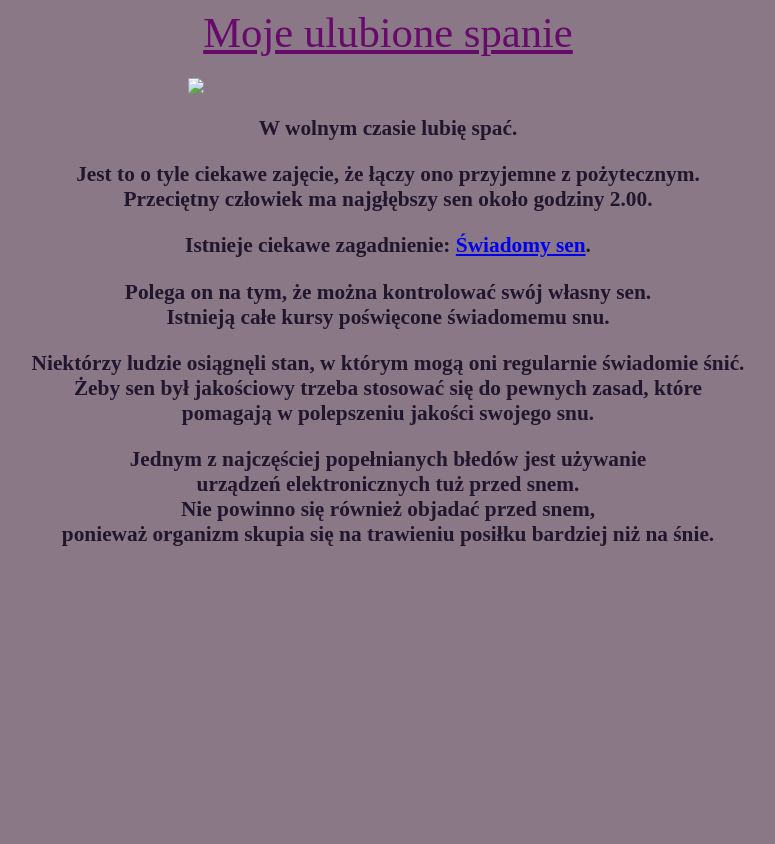
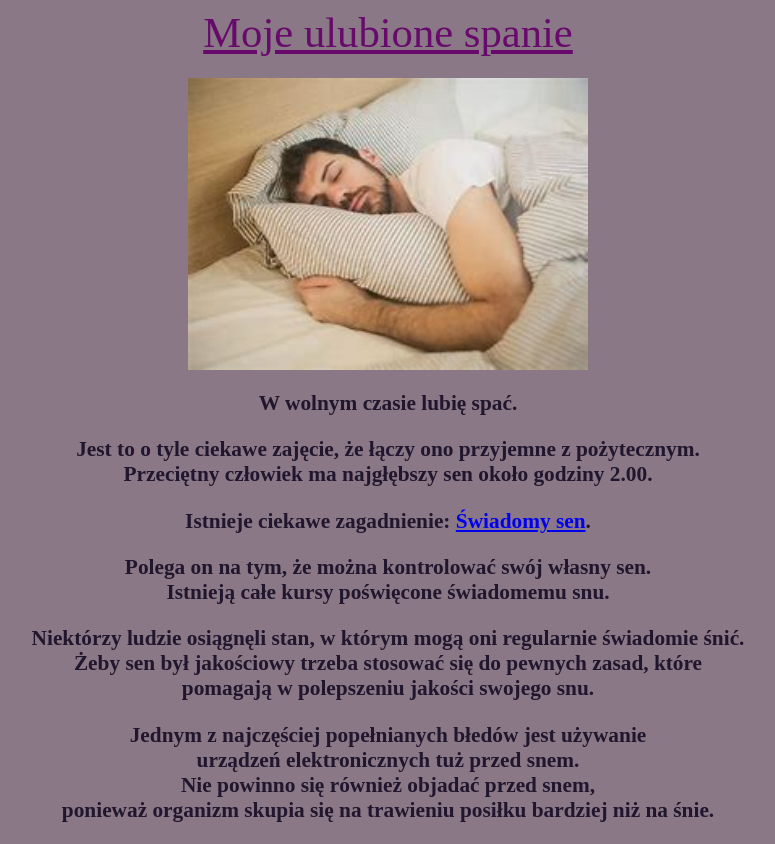
Before and after one commit to skibidiMatiut/psiupsiu, a plain HTML site: page index (1).html in a window 1280 px wide. Shown: the whole page, without its empty margins (252-1027 px from the left). Before the commit the page ends 800 px from the top, so only its background shows below. Drawn offline with Linux system fonts and the light colour scheme.

Commit message:
Update index .html

```diff
--- a/index (1).html
+++ b/index (1).html
@@ -11,7 +11,7 @@
 
     <header><u>Moje ulubione spanie</u> </header>
    <p> </p>
-<p><b><img src=".jfif" align="" >
+<p><b><img src="spanko.jfif" align="" >
     <p>
         W wolnym czasie lubię spać.
 <p>Jest to o tyle ciekawe zajęcie, że łączy ono przyjemne z pożytecznym.<br/>
```
